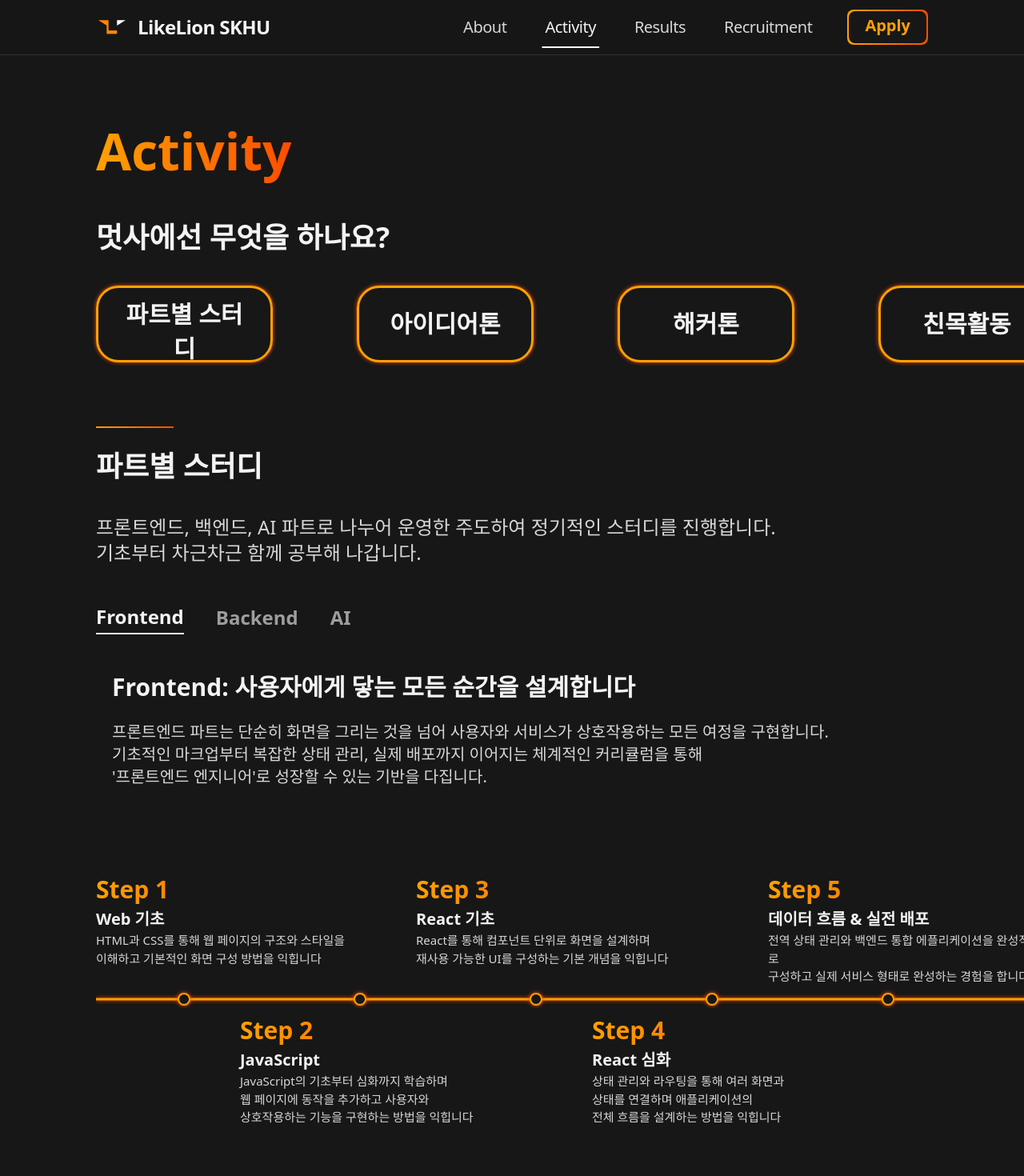
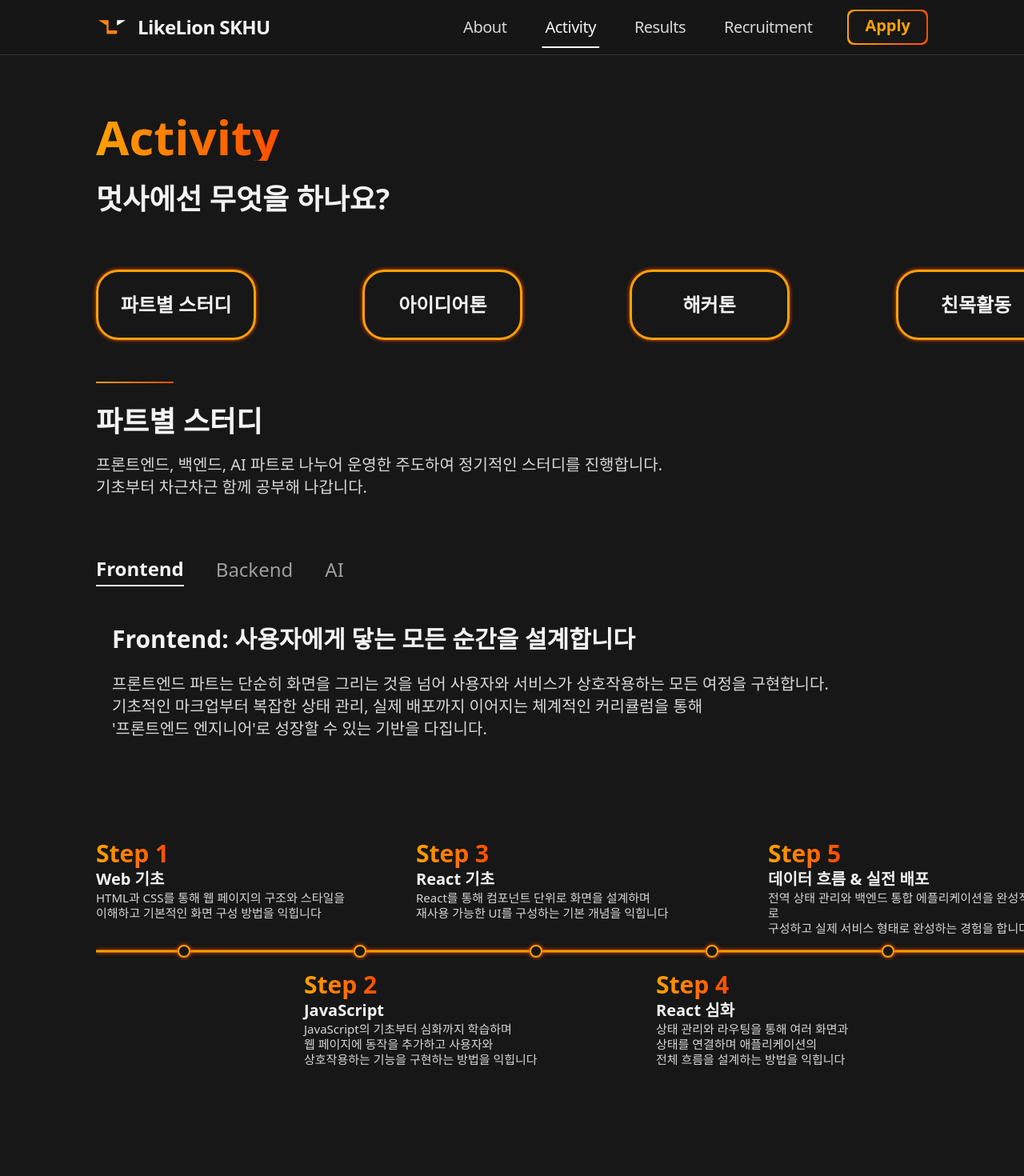
Before and after one commit to LikeLion-14th-SKHU/LikeLion-14th-Recruiting, a React (Vite) app: page /activity in a window 1280 px wide. Shown: the top 1470 px of the page at 80% size. Built offline with nearby package versions, Linux system fonts and the light colour scheme; a web font is replaced by a local one.

Commit message:
Refactor: Activity 페이지 수정

```diff
--- a/src/pages/Activity.jsx
+++ b/src/pages/Activity.jsx
@@ -249,22 +249,22 @@ function Activity() {
   return (
     <section className="mx-auto bg-primary-bg px-5 py-12 md:px-30 md:py-18 md:w-360">
       {/* Activity 타이틀 */}
-      <h2 className="w-fit text-[32px] md:text-[64px] font-bold bg-gradient bg-clip-text text-transparent mb-6 md:mb-10">
+      <h2 className="w-fit text-[32px] md:text-6xl font-bold bg-gradient bg-clip-text text-transparent mb-6 md:mb-7">
         Activity
       </h2>
 
       {/* 질문 */}
-      <h3 className="text-xl md:text-4xl font-semibold text-text-main mb-6 md:mb-10">
+      <h3 className="text-xl md:text-4xl font-semibold text-text-main mb-6 md:mb-17">
         멋사에선 무엇을 하나요?
       </h3>
 
       {/* 네비게이션 버튼 - 모바일: 2x2 가운데 정렬 / 데스크탑: 기존 유지 */}
-      <div className="grid grid-cols-2 gap-3 justify-items-center md:flex md:flex-wrap md:gap-26.25 mb-12 md:mb-20">
+      <div className="grid grid-cols-2 gap-3 justify-items-center md:flex md:flex-wrap md:justify-between mb-12 md:mb-13">
         {["파트별 스터디", "아이디어톤", "해커톤", "친목활동"].map((tab) => (
           <button
             key={tab}
             onClick={() => scrollToSection(tab)}
-            className="px-5 md:px-6 md:w-55.25 w-32.5 h-11.75 shadow-primary-glow md:h-24 md:text-[30px] py-2.5 rounded-[14px] md:py-3 md:rounded-[28px] md:border-3 border-2 border-primary-point2 bg-transparent text-text-main text-sm font-semibold hover:bg-primary-point2 hover:text-white transition-all duration-300 cursor-pointer"
+            className="px-5 md:w-50 w-32.5 h-11.75 shadow-primary-glow md:h-22 md:text-2xl py-2.5 rounded-[14px] md:py-3 md:rounded-[28px] md:border-3 border-2 border-primary-point2 bg-transparent text-text-main text-sm font-semibold md:font-bold hover:bg-primary-point2 hover:text-white transition-all duration-300 cursor-pointer"
           >
             {tab}
           </button>
@@ -278,11 +278,11 @@ function Activity() {
       >
         <div className="mb-4 h-0.5 w-20 md:w-24.25 md:mb-7 bg-gradient" />
 
-        <h4 className="text-2xl md:text-4xl font-semibold text-text-main mb-6 md:mb-10">
+        <h4 className="text-2xl md:text-4xl font-semibold text-text-main mb-6 md:mb-5">
           파트별 스터디
         </h4>
 
-        <p className="text-sm md:text-2xl text-text-sub mb-8 md:mb-12">
+        <p className="text-sm md:text-xl text-text-sub mb-8 md:mb-18">
           프론트엔드, 백엔드, AI 파트로 나누어 운영한 주도하여 정기적인 스터디를
           진행합니다.
           <br />
@@ -296,10 +296,10 @@ function Activity() {
               key={track}
               onClick={() => handleTrackChange(track)}
               className={`
-                pb-3 md:pb-1 text-base md:text-2xl font-bold transition-all duration-300
+                pb-3 md:pb-1 text-base md:text-2xl transition-all duration-300
                 ${
                   activeTrack === track
-                    ? "text-text-main border-b-2 border-text-main"
+                    ? "text-text-main border-b-2 border-text-main font-bold"
                     : "text-[#9e9e9e]"
                 }
               `}
@@ -380,23 +380,23 @@ function Activity() {
                       <div
                         className={`${
                           index === 0
-                            ? "mb-10 ml-20 mt-10" // Step1
+                            ? "ml-20 mt-15" // Step1
                             : index === 1
-                            ? "mt-54 " // Step2
-                            : index === 2
-                            ? "mb-10 mt-10" // Step3
-                            : index === 3
-                            ? "mt-54" // Step4
-                            : "mb-10 mt-10" // Step5
+                              ? "mt-56 ml-40 " // Step2
+                              : index === 2
+                                ? "mt-15" // Step3
+                                : index === 3
+                                  ? "mt-56 ml-40" // Step4
+                                  : "mt-15" // Step5
                         } max-w-75 text-start`}
                       >
-                        <p className="text-[30px] font-bold bg-gradient bg-clip-text text-transparent mb">
+                        <p className="w-fit text-3xl font-bold bg-gradient bg-clip-text text-transparent">
                           Step {step.number}
                         </p>
-                        <p className="text-[20px] font-semibold w-112.5 text-text-main">
+                        <p className="text-xl font-semibold w-112.5 text-text-main">
                           {step.title}
                         </p>
-                        <p className="text-[15px] text-text-sub w-87.5 h-25 whitespace-pre-line">
+                        <p className="text-[15px] font-light text-text-sub w-87.5 h-25 whitespace-pre-line leading-tight">
                           {step.subtitle}
                         </p>
                       </div>
@@ -420,7 +420,7 @@ function Activity() {
           <h4 className="text-2xl md:text-4xl font-semibold text-text-main mb-4 md:mb-6">
             {section.title}
           </h4>
-          <p className="text-sm md:text-2xl text-text-sub md:w-210.25 leading-relaxed whitespace-pre-line mb-8 md:mb-12">
+          <p className="text-sm md:text-xl text-text-sub md:w-210.25 whitespace-pre-line mb-8 md:mb-12">
             {section.description}
           </p>
           {/* 이미지 캐러셀 */}
```
